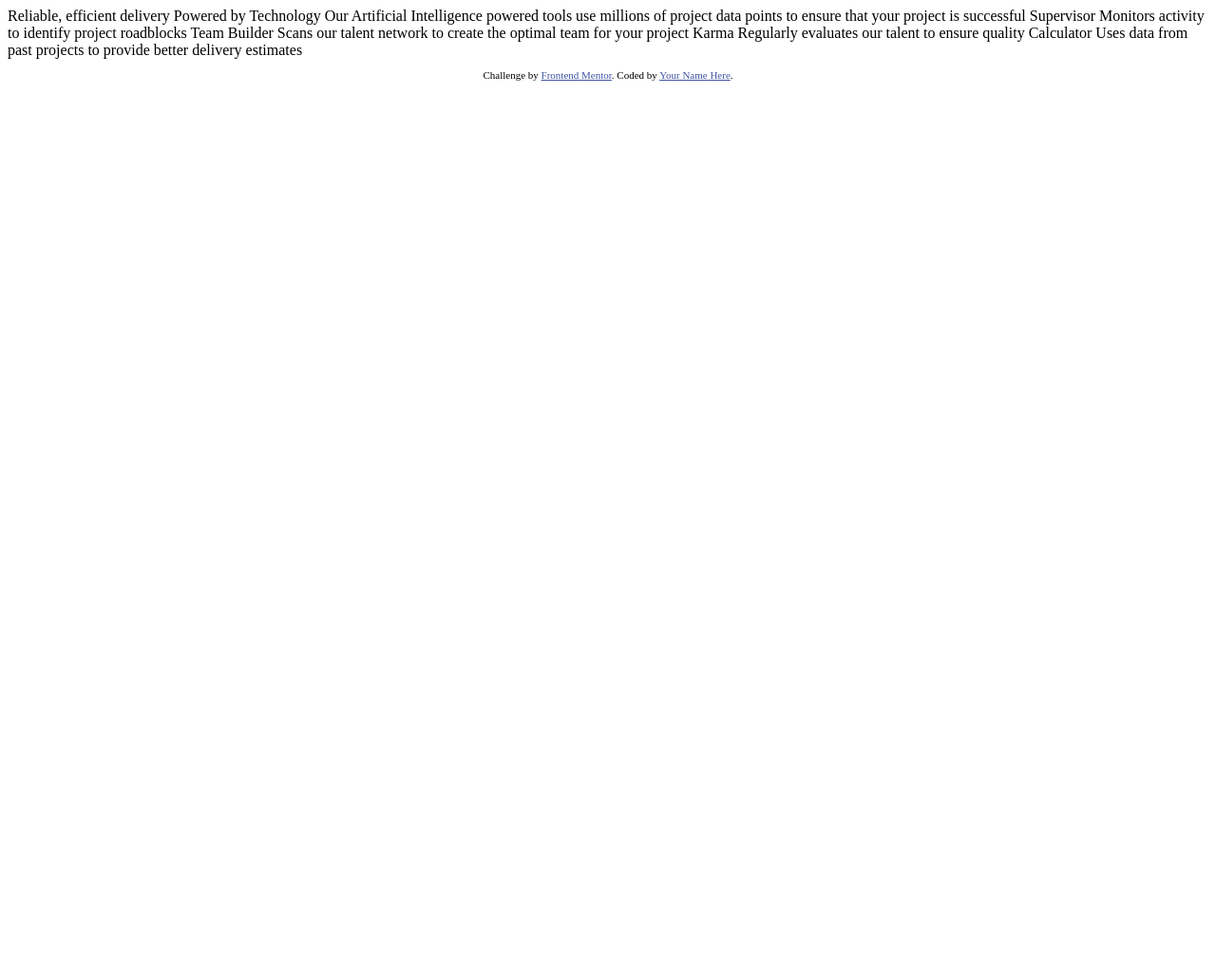
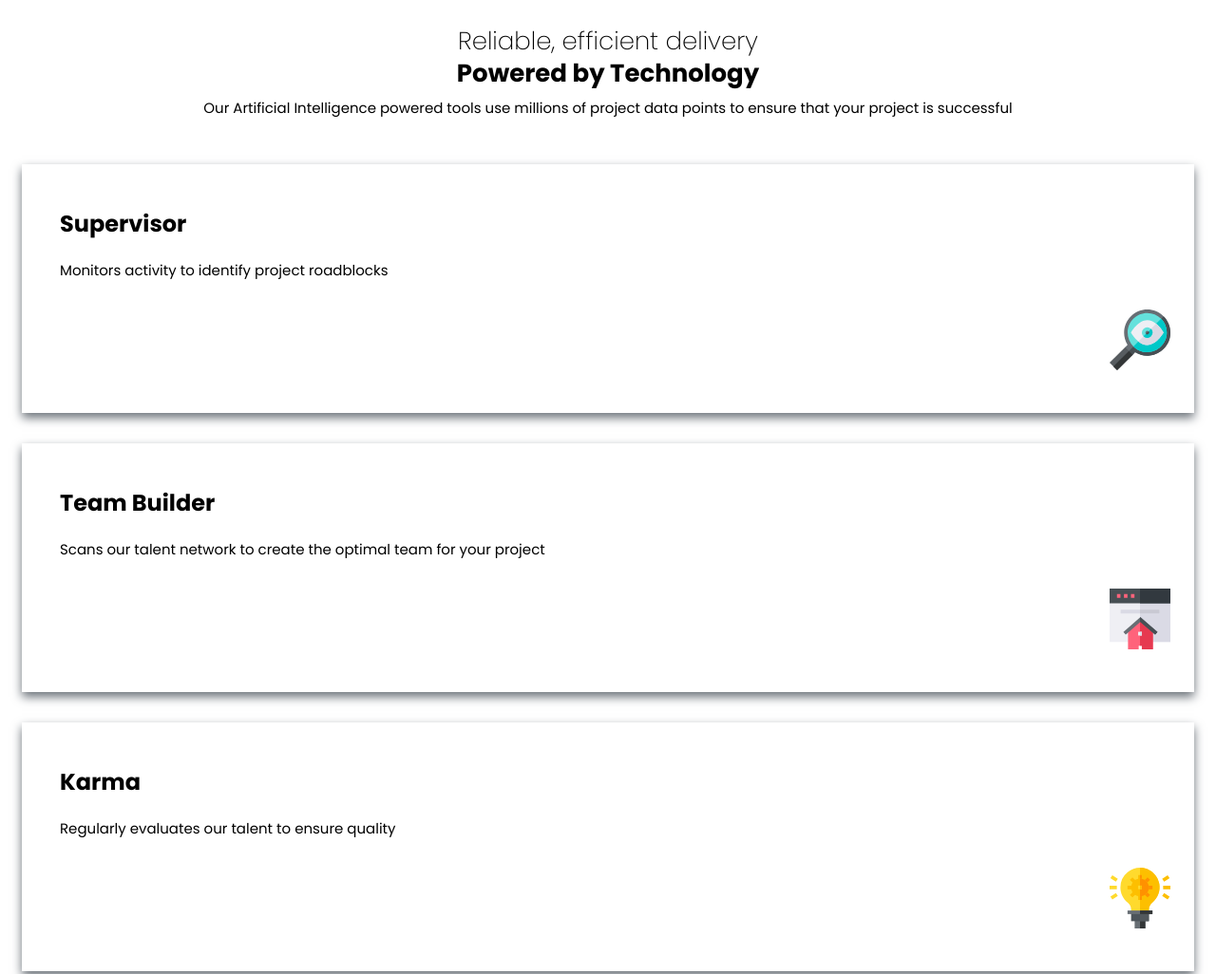
Before and after one commit to bubbik4/fm-four-card-feature-section, a plain HTML site: page index.html in a window 1280 px wide. Shown: the top 1026 px of the page at 95% size. Before the commit the page ends 800 px from the top, so only its background shows below. Drawn offline with Linux system fonts and the light colour scheme.

Commit message:
Done the needed
Work in progress

```diff
--- a/index.html
+++ b/index.html
@@ -5,6 +5,10 @@
   <meta name="viewport" content="width=device-width, initial-scale=1.0"> <!-- displays site properly based on user's device -->
 
   <link rel="icon" type="image/png" sizes="32x32" href="./images/favicon-32x32.png">
+  <link rel="stylesheet" type="text/css" href="style.css">
+  <link rel="preconnect" href="https://fonts.googleapis.com">
+  <link rel="preconnect" href="https://fonts.gstatic.com" crossorigin>
+  <link href="https://fonts.googleapis.com/css2?family=Poppins:ital,wght@0,100;0,200;0,300;0,400;0,500;0,600;0,700;0,800;0,900;1,100;1,200;1,300;1,400;1,500;1,600;1,700;1,800;1,900&display=swap" rel="stylesheet">
 
   <title>Frontend Mentor | Four card feature section</title>
 
@@ -15,26 +19,39 @@
   </style>
 </head>
 <body>
+    <header>
+    <h1 style="font-weight: 200;">Reliable, efficient delivery</h1>
+    <h1>Powered by Technology</h1>
 
-  Reliable, efficient delivery
-  Powered by Technology
+    <p>Our Artificial Intelligence powered tools use millions of project data points
+      to ensure that your project is successful</p>
+  </header>
+  <main>
+  <section class="grid child">
+    <h2>Supervisor</h2>
+    <p>Monitors activity to identify project roadblocks</p>
+    <img src="images/icon-supervisor.svg" alt="Supervisor Icon">
+  </section>
 
-  Our Artificial Intelligence powered tools use millions of project data points
-  to ensure that your project is successful
+  <section class="grid child">
+    <h2>Team Builder</h2>
+    <p>Scans our talent network to create the optimal team for your project</p>
+    <img src="images/icon-team-builder.svg" alt="Team Builder Icon">
+  </section>
 
-  Supervisor
-  Monitors activity to identify project roadblocks
+  <section class="grid child">
+    <h2>Karma</h2>
+    <p>Regularly evaluates our talent to ensure quality</p>
+    <img src="images/icon-karma.svg" alt="Karma Icon">
+  </section>
 
-  Team Builder
-  Scans our talent network to create the optimal team for your project
+  <section class="grid child">
+    <h2>Calculator</h2>
+    <p>Uses data from past projects to provide better delivery estimates</p>
+    <img src="images/icon-calculator.svg" alt="Calculator Icon">
+  </section>
 
-  Karma
-  Regularly evaluates our talent to ensure quality
-
-  Calculator
-  Uses data from past projects to provide better delivery estimates
-
-
+  </main>
   <footer>
     <p class="attribution">
       Challenge by <a href="https://www.frontendmentor.io?ref=challenge" target="_blank">Frontend Mentor</a>.
--- /dev/null
+++ b/style.scss
@@ -0,0 +1,40 @@
+body {
+    font-family: "Poppins";
+    align-items: center;
+
+    p {
+        font-size: 15px;
+    }
+}
+
+main {
+    display: grid;
+    grid-template-columns: 1fr;
+    grid-template-rows: 1fr 1fr 1fr 1fr;
+    align-items: center;
+    row-gap: 2em;
+    margin-top: 3em;
+    margin-bottom: 50px;
+    margin-inline-start: 15px;
+    margin-inline-end: 15px;
+
+    .grid.child {
+        box-shadow: 0px 5px 10px hsl(212, 6%, 44%);
+        padding: 25px;
+        padding-inline-start: 40px;
+        img {
+            float: right;
+            padding-bottom: 20px;
+            padding-top: 15px;
+        }
+    }
+}
+
+header {
+    text-align: center;
+    padding-top: 10px;
+    h1 {
+        line-height: 1rem;
+        font-size: 26px;
+    }
+}
```
Also changed, not shown: style.css (added), 1 other file.
